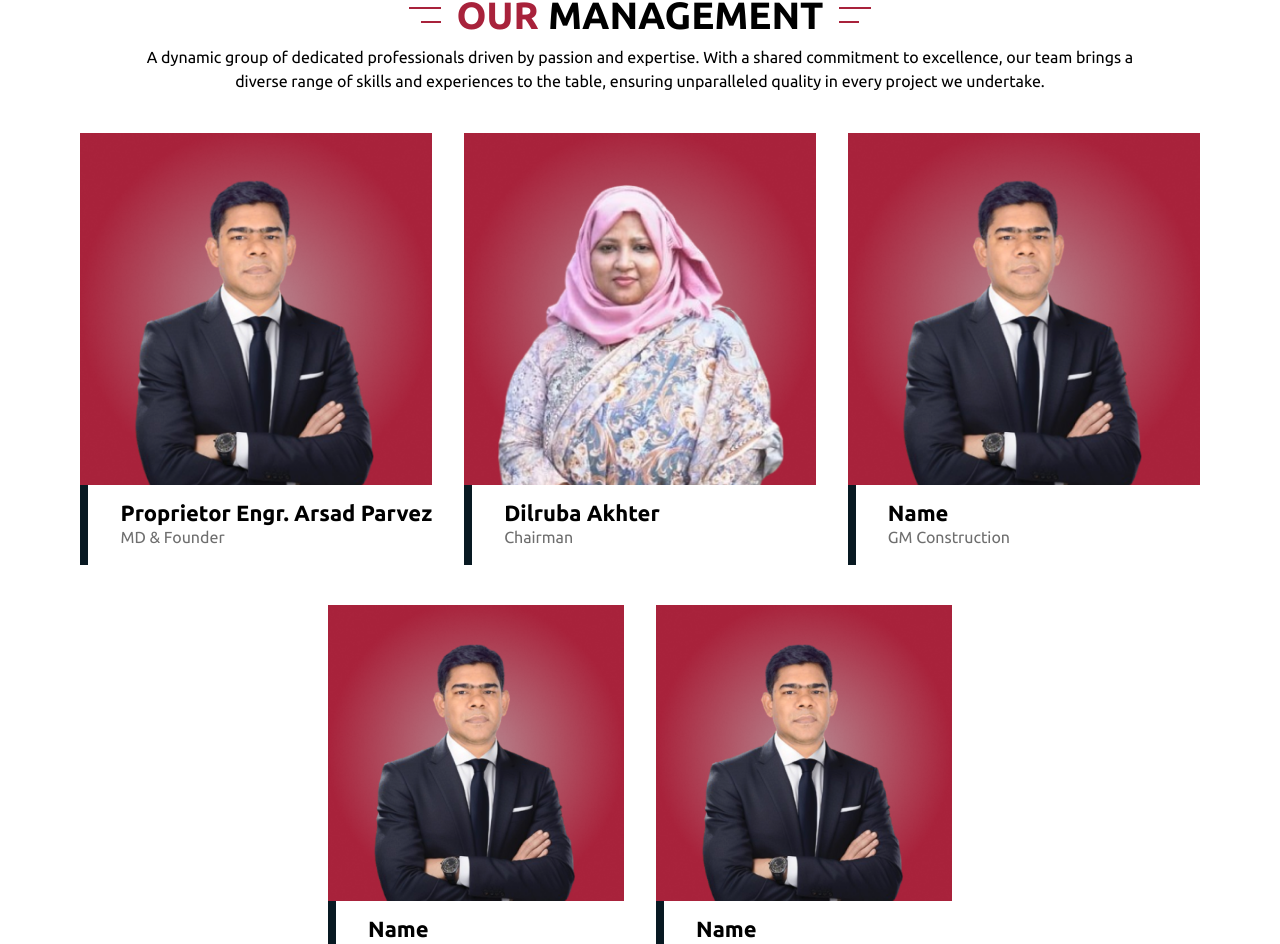
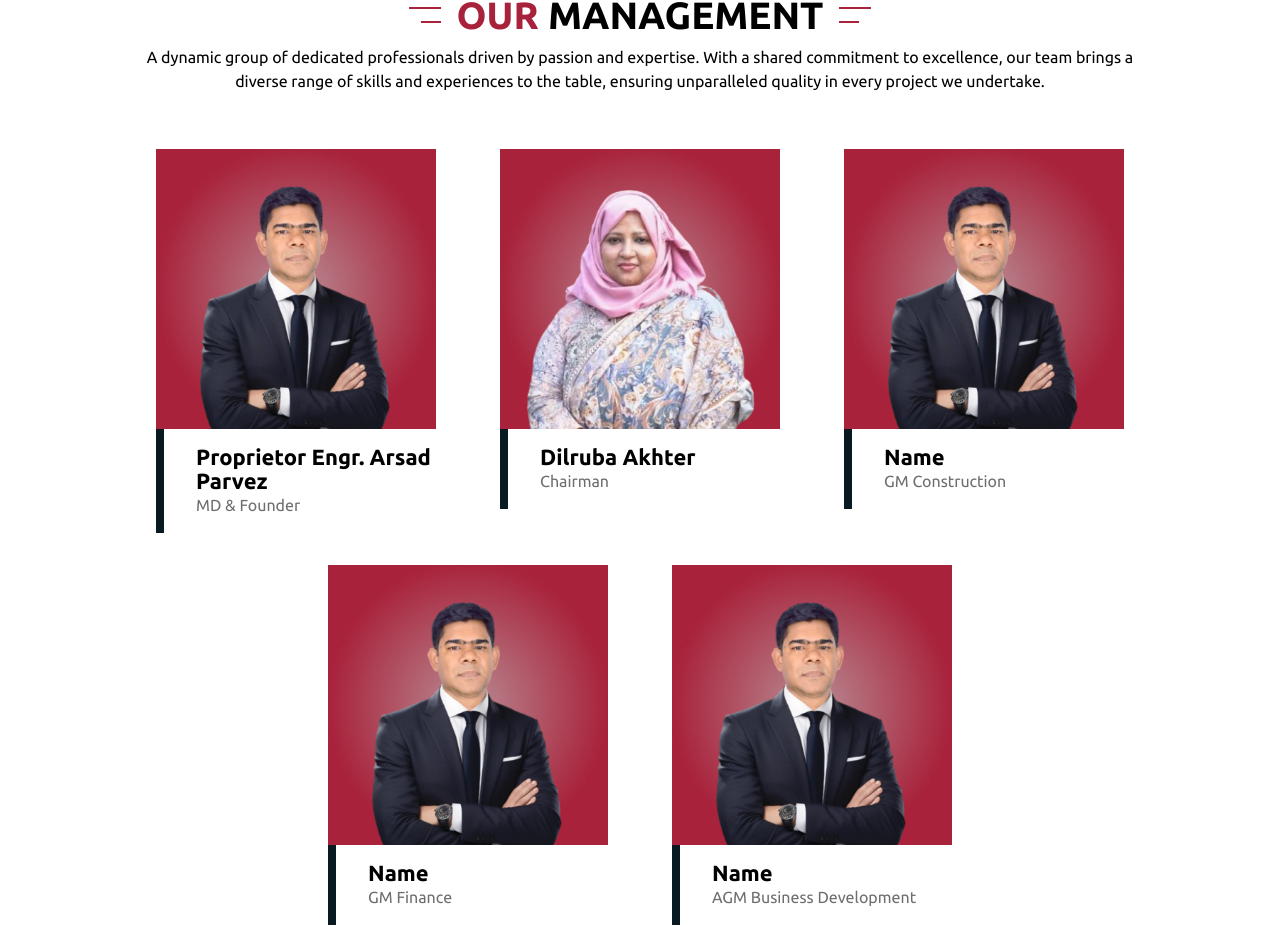
Before and after one commit to Acote-Group/dg-bangla-client, a React (Vite) app: page /team in a window 1280 px wide. Shown: the part 371-1315 px from the top of the page. Built offline with nearby package versions, Linux system fonts and the light colour scheme.

Commit message:
management updated with better way of arranging team cards

```diff
--- a/src/pages/Team.jsx
+++ b/src/pages/Team.jsx
@@ -107,8 +107,8 @@ const Team = () => {
             </div>
 
             {/* 1st portion  */}
-            <div className="mt-10 grid grid-cols-1 md:grid-cols-2 lg:grid-cols-3 gap-x-8 w-fit mx-auto ">
-              <div className="text-center group transition">
+            <div className="mt-10 flex flex-wrap justify-center gap-x-8">
+              <div className="text-center group transition w-full p-4 sm:w-1/2 md:w-1/4">
                 <div className="relative pt-[50%] sm:pt-[60%] lg:pt-[100%] overflow-hidden">
                   <img
                     alt="MD. Mr. Parvez"
@@ -126,7 +126,7 @@ const Team = () => {
                 </div>
               </div>
 
-              <div className="text-center group transition">
+              <div className="text-center group transition w-full p-4 sm:w-1/2 md:w-1/4">
                 <div className="relative pt-[50%] sm:pt-[60%] lg:pt-[100%] overflow-hidden">
                   <img
                     alt="Mrs. Dilruba Akhter"
@@ -144,7 +144,7 @@ const Team = () => {
                 </div>
               </div>
 
-              <div className="text-center group transition">
+              <div className="text-center group transition w-full p-4 sm:w-1/2 md:w-1/4">
                 <div className="relative pt-[50%] sm:pt-[60%] lg:pt-[100%] overflow-hidden">
                   <img
                     alt="MD. Mr. Parvez"
@@ -161,10 +161,46 @@ const Team = () => {
                   </p>
                 </div>
               </div>
+
+              <div className="text-center group transition w-full p-4 sm:w-1/2 md:w-1/4">
+                <div className="relative pt-[50%] sm:pt-[60%] lg:pt-[100%] overflow-hidden">
+                  <img
+                    alt="MD. Mr. Parvez"
+                    className="mx-auto object-cover size-full absolute top-0 start-0 group-hover:scale-110 transition-transform duration-500 ease-in-out"
+                    src={t1}
+                  />
+                </div>
+                <div className="border-l-8 border-[#081922] py-4 text-start pl-8 group-hover:bg-[#081922] group-hover:text-white group group-hover:border-primary">
+                  <h3 className="text-[22px] leading-[24px] font-bold font-ubuntu">
+                    Name
+                  </h3>
+                  <p className="text-[#6E6E6E] group-hover:text-white">
+                    GM Finance
+                  </p>
+                </div>
+              </div>
+
+              <div className="text-center group transition w-full p-4 sm:w-1/2 md:w-1/4">
+                <div className="relative pt-[50%] sm:pt-[60%] lg:pt-[100%] overflow-hidden">
+                  <img
+                    alt="MD. Mr. Parvez"
+                    className="mx-auto object-cover size-full absolute top-0 start-0 group-hover:scale-110 transition-transform duration-500 ease-in-out"
+                    src={t1}
+                  />
+                </div>
+                <div className="border-l-8 border-[#081922] py-4 text-start pl-8 group-hover:bg-[#081922] group-hover:text-white group group-hover:border-primary">
+                  <h3 className="text-[22px] leading-[24px] font-bold font-ubuntu">
+                    Name
+                  </h3>
+                  <p className="text-[#6E6E6E] group-hover:text-white">
+                    AGM Business Development
+                  </p>
+                </div>
+              </div>
             </div>
 
             {/* 2nd portion  */}
-            <div className="mt-10 grid grid-cols-1 md:grid-cols-2 w-1/2 gap-x-8 mx-auto justify-center">
+            {/* <div className="mt-10 grid grid-cols-1 md:grid-cols-2 w-1/2 gap-x-8 mx-auto justify-center">
               <div className="text-center group transition">
                 <div className="relative pt-[50%] sm:pt-[60%] lg:pt-[100%] overflow-hidden">
                   <img
@@ -200,7 +236,7 @@ const Team = () => {
                   </p>
                 </div>
               </div>
-            </div>
+            </div> */}
           </div>
         </div>
         <GetConsultation />
```
